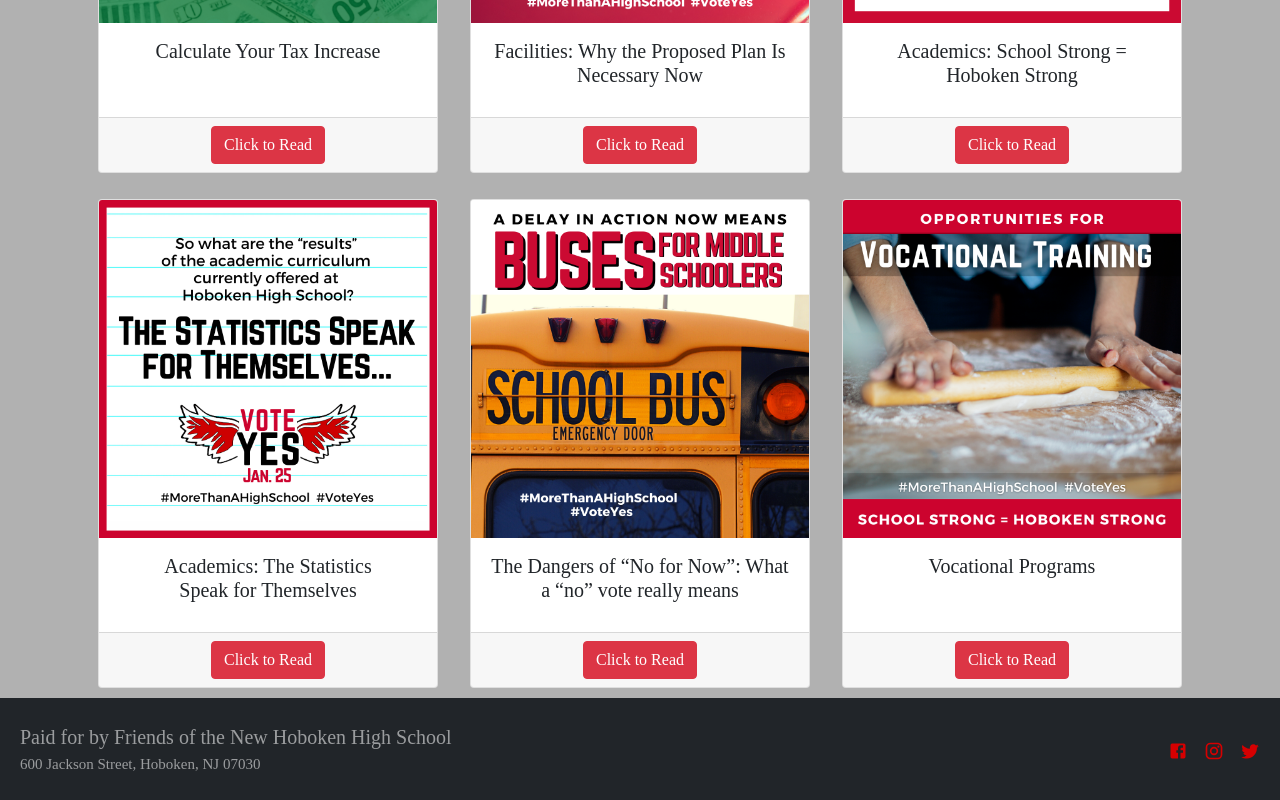
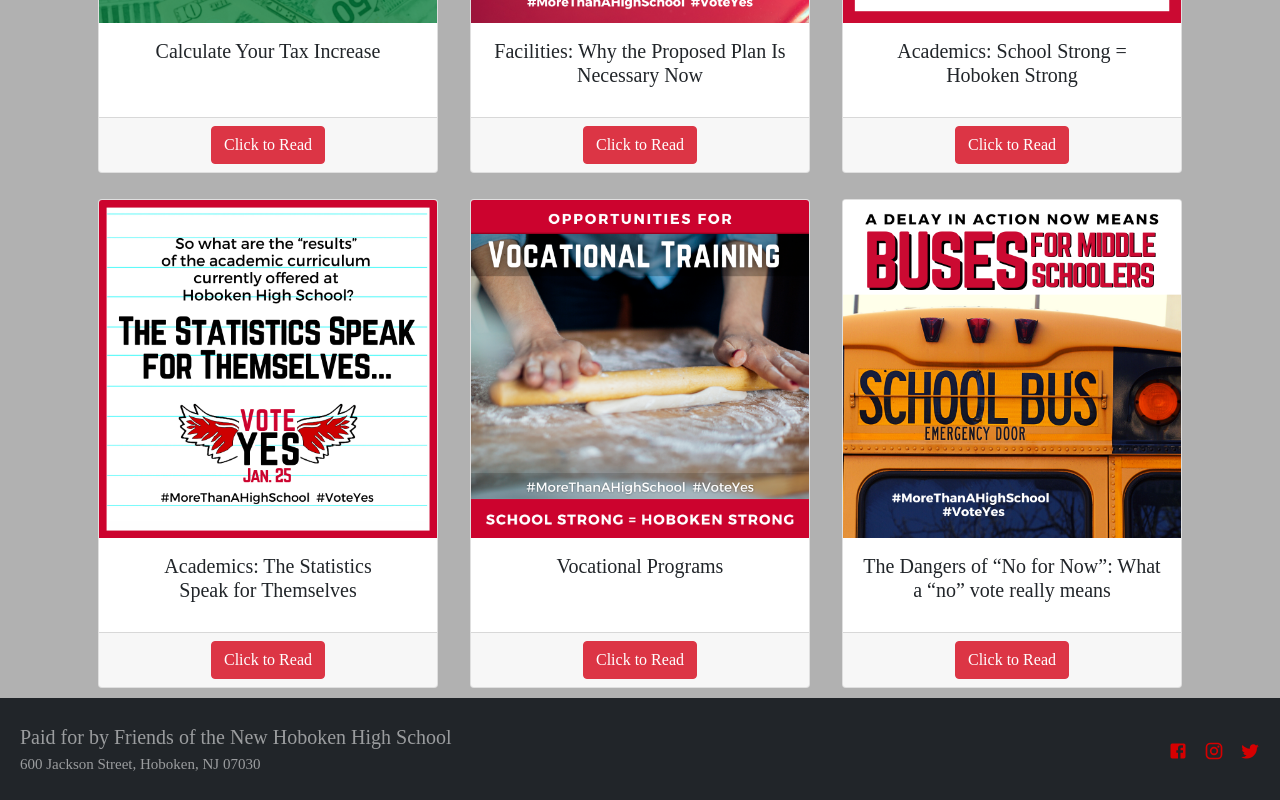
Before and after one commit to elenirotsides/morethanahighschool, a Next.js app: page /key-facts in a window 1280 px wide. Shown: the part 687-1487 px from the top of the page. Built offline with nearby package versions, Linux system fonts and the light colour scheme; a web font is replaced by a local one.

Commit message:
final changes

```diff
--- a/pages/key-facts.jsx
+++ b/pages/key-facts.jsx
@@ -25,14 +25,14 @@ const KeyFacts = () => {
             link: 'https://docs.google.com/document/d/1yOaJwTES4qaiwB4EHUDL-LLpVZcvS2ixWKz6NHXlspw/edit?usp=sharing',
         },
         {
+            img: '/img/vocational.png',
+            title: 'Vocational Programs',
+            link: 'https://docs.google.com/document/d/11aeGKIMMNkVOGLXWUBKe1Tu3aRbX6kW_VBV7nKTGsvU/edit?usp=sharing',
+        },
+        {
             img: '/img/Dangers.png',
             title: 'The Dangers of “No for Now”: What a “no” vote really means',
             link: 'https://docs.google.com/document/d/18LIZKapeUQVCTrFDjXtO-QLUNgT4enBma9vJKrY-9MM/edit?usp=sharing',
-        },
-        {
-            img: '/img/vocational.png',
-            title: 'Vocational Programs',
-            link: 'https://docs.google.com/document/d/11aeGKIMMNkVOGLXWUBKe1Tu3aRbX6kW_VBV7nKTGsvU/edit?usp=sharing',
         },
     ];
 
```
Also changed, not shown: styles/globals.css (+0 -12 lines).
